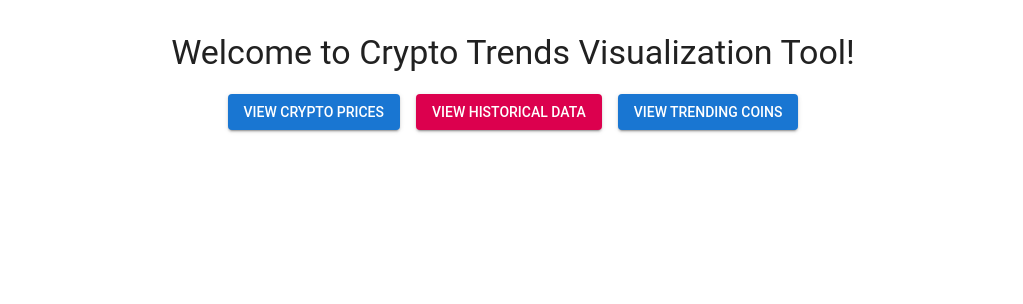
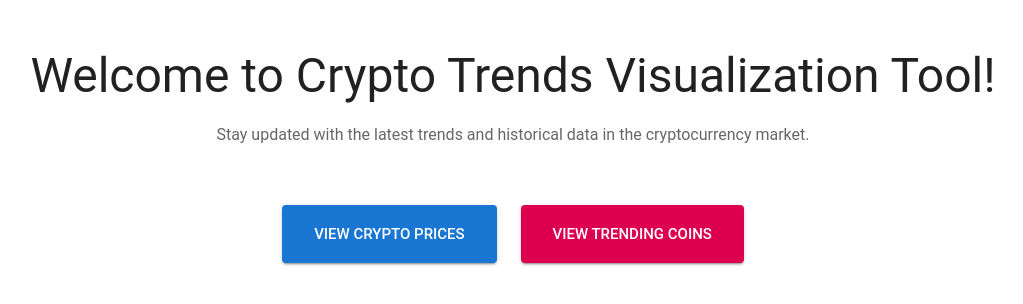
Before and after one commit to ConradPB/Crypto-Trends-Visualization-Tool, a React (Vite) app in the folder frontend/cryptotool/: page / in a window 1280 px wide. Shown: the top 304 px of the page, without its empty margins (127-1150 px from the left). Built offline with nearby package versions, Linux system fonts and the light colour scheme.

Commit message:
updated style

```diff
--- a/frontend/cryptotool/src/pages/Dashboard.tsx
+++ b/frontend/cryptotool/src/pages/Dashboard.tsx
@@ -1,41 +1,41 @@
 import { Link } from 'react-router-dom';
-import { Button, Typography, Box } from '@mui/material';
+import { Button, Typography, Box, Grid } from '@mui/material';
 
 const Dashboard = () => {
     return (
-        <Box sx={{ textAlign: 'center', mt: 4 }}>
-            <Typography variant="h4" gutterBottom>
+      <Box sx={{ textAlign: 'center', mt: 6 }}>
+        <Typography variant="h3" gutterBottom>
           Welcome to Crypto Trends Visualization Tool!
         </Typography>
-            <Box>
+        <Typography variant="subtitle1" color="textSecondary" gutterBottom>
+          Stay updated with the latest trends and historical data in the cryptocurrency market.
+        </Typography>
+        <Grid container justifyContent="center" spacing={3} sx={{ mt: 4 }}>
+          <Grid item>
             <Button
               variant="contained"
               color="primary"
-                    sx={{ m: 1 }}
+              size="large"
+              sx={{ px: 4, py: 2 }}
               component={Link}
               to="/crypto"
             >
               View Crypto Prices
             </Button>
+          </Grid>
+          <Grid item>
             <Button
               variant="contained"
               color="secondary"
-                    sx={{ m: 1 }}
+              size="large"
+              sx={{ px: 4, py: 2 }}
               component={Link}
-                    to="/historical"
+              to="/trending"
             >
-                    View Historical Data
-                </Button>
-                <Button
-                    variant="contained"
-                    color="primary"
-                    sx={{ m: 1 }}
-                    component={Link}
-                    to="/trending">
-
               View Trending Coins
             </Button>
-            </Box>
+          </Grid>
+        </Grid>
       </Box>
     );
   };
```
Lines whose indentation alone changed are shown as unchanged.
